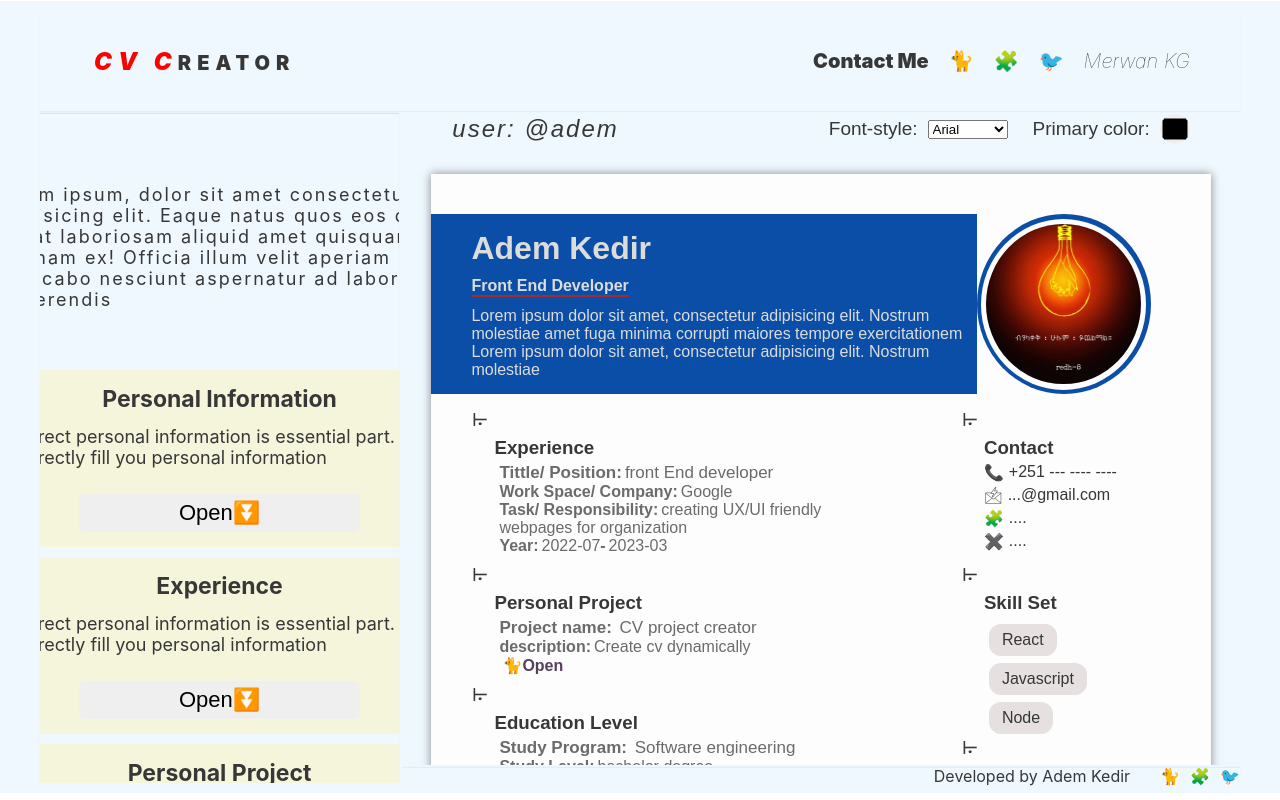
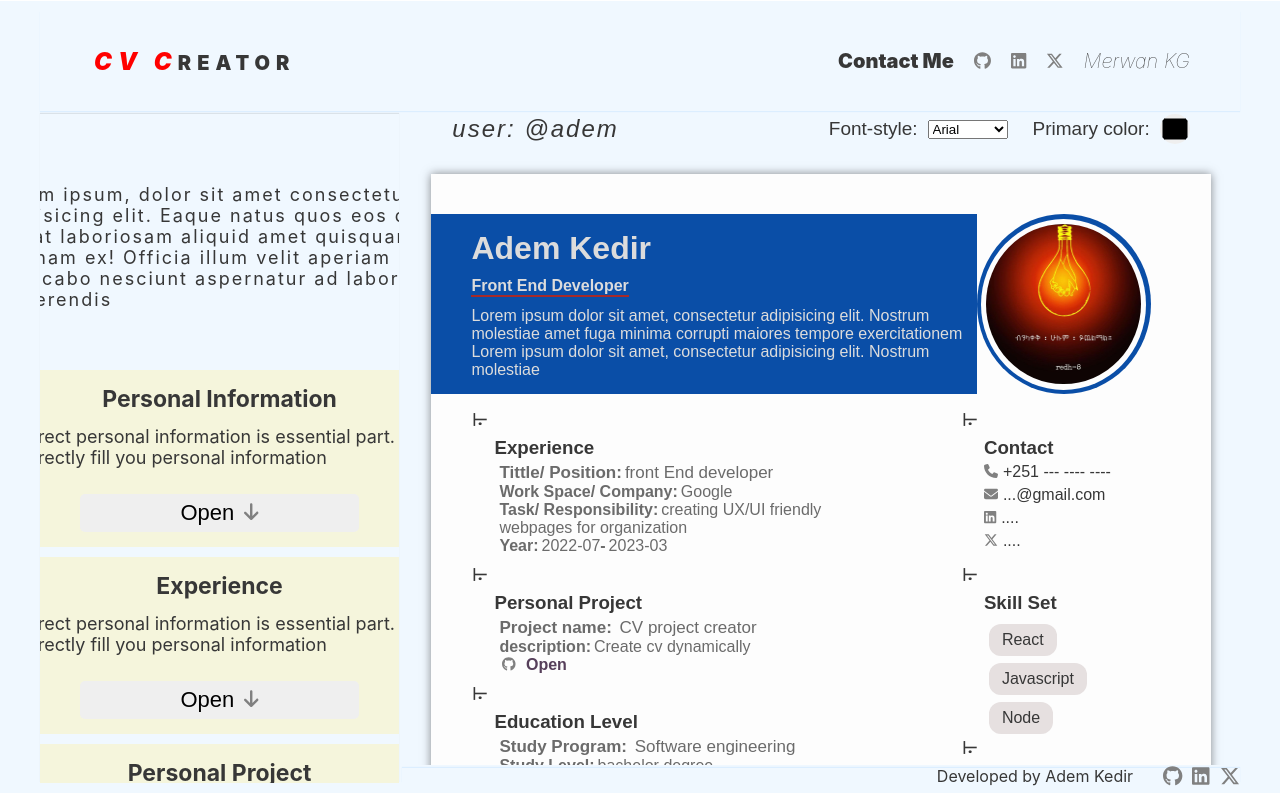
Before and after one commit to marwanGA09/Cv-project, a React (Vite) app: page / in a window 1280 px wide. Built offline with nearby package versions, Linux system fonts and the light colour scheme.

Commit message:
add font awesome icons

```diff
--- a/package.json
+++ b/package.json
@@ -10,6 +10,11 @@
     "preview": "vite preview"
   },
   "dependencies": {
+    "@fortawesome/fontawesome-svg-core": "^6.5.2",
+    "@fortawesome/free-brands-svg-icons": "^6.5.2",
+    "@fortawesome/free-regular-svg-icons": "^6.5.2",
+    "@fortawesome/free-solid-svg-icons": "^6.5.2",
+    "@fortawesome/react-fontawesome": "^0.2.2",
     "react": "^18.2.0",
     "react-dom": "^18.2.0"
   },
--- a/src/App.jsx
+++ b/src/App.jsx
@@ -1,6 +1,20 @@
 import { useState } from 'react';
 import Navigation from './assets/component/Navigation';
 import setLocalStorage, { getLocalStorage } from './setLocalStorage';
+
+import { FontAwesomeIcon } from '@fortawesome/react-fontawesome';
+import {
+  faGithub,
+  faLinkedin,
+  faXTwitter,
+} from '@fortawesome/free-brands-svg-icons';
+import {
+  faArrowDown,
+  faArrowUp,
+  faClose,
+  faEnvelope,
+  faPhone,
+} from '@fortawesome/free-solid-svg-icons';
 
 export default function App() {
   return (
@@ -533,7 +547,21 @@ function Card({
       >
         {isCurrent ? 'Close' : 'Open'}
         <span className={`${isCurrent ? 'open' : 'close'}`}>
-          {isCurrent ? '⏫' : '⏬'}
+          {isCurrent ? (
+            <FontAwesomeIcon
+              icon={faArrowUp}
+              size="sm"
+              color="gray"
+              style={{ marginLeft: '1rem' }}
+            />
+          ) : (
+            <FontAwesomeIcon
+              icon={faArrowDown}
+              size="sm"
+              color="gray"
+              style={{ marginLeft: '1rem' }}
+            />
+          )}
         </span>
       </button>
     </div>
@@ -561,6 +589,7 @@ function CvContainer({
     <div className="cv-container">
       <TopCvContainer
         personalInformation={personalInformation}
+        userStyle={userStyle}
         onStyle={setUserStyle}
       />
       <CV
@@ -584,13 +613,24 @@ function Footer({ children }) {
     <div className="footer">
       <p>Developed by Adem Kedir </p>
       <div>
-        <a href="#">🐈</a> <a href="#">🧩</a> <a href="#">🐦</a>
+        <a href="#">
+          {' '}
+          <FontAwesomeIcon icon={faGithub} size="lg" color="gray" />
+        </a>{' '}
+        <a href="#">
+          {' '}
+          <FontAwesomeIcon icon={faLinkedin} size="lg" color="gray" />
+        </a>{' '}
+        <a href="#">
+          {' '}
+          <FontAwesomeIcon icon={faXTwitter} size="lg" color="gray" />
+        </a>
       </div>
     </div>
   );
 }
 
-function TopCvContainer({ children, personalInformation, onStyle }) {
+function TopCvContainer({ children, personalInformation, userStyle, onStyle }) {
   return (
     <div className="top">
       <p>User: @{personalInformation.fullName.split(' ')[0]}</p>
@@ -731,6 +771,7 @@ function PersonalInformationInput({ onPersonalInfoChange, onImageUpLoad }) {
         type="file"
         name="image"
         id="image"
+        accept="image/*"
         onChange={(e) => onImageUpLoad(e)}
       />
     </div>
@@ -896,7 +937,9 @@ function PersonalProject({ personalProject }) {
             <span>{personalProject.projectDescription[key] || ''}</span>
           </h6>
           <a href={personalProject.projectURL[key] || ''} target="_black">
-            <span>🐈</span>
+            <span style={{ marginRight: '1rem' }}>
+              <FontAwesomeIcon icon={faGithub} size="sm" color="gray" />
+            </span>
             Open
           </a>
         </div>
@@ -1165,19 +1208,28 @@ function SocialMediaLinks({ socialMedia }) {
   return (
     <ul className="social-media">
       <li>
-        <span>📞</span>
+        <span>
+          {' '}
+          <FontAwesomeIcon icon={faPhone} size="sm" color="gray" />
+        </span>
         <a href="#">{socialMedia.phone}</a>
       </li>
       <li>
-        <span>🖄</span>
+        <span>
+          <FontAwesomeIcon icon={faEnvelope} size="sm" color="gray" />
+        </span>
         <a href="#">{socialMedia.email}</a>
       </li>
       <li>
-        <span>🧩</span>
+        <span>
+          <FontAwesomeIcon icon={faLinkedin} size="sm" color="gray" />
+        </span>
         <a href="#">{socialMedia.linkedIn}</a>
       </li>
       <li>
-        <span>✖️</span>
+        <span>
+          <FontAwesomeIcon icon={faXTwitter} size="sm" color="gray" />
+        </span>
         <a href="#">{socialMedia.twitter}</a>
       </li>
     </ul>
--- a/src/assets/component/Navigation.jsx
+++ b/src/assets/component/Navigation.jsx
@@ -1,3 +1,10 @@
+import {
+  faGithub,
+  faLinkedin,
+  faXTwitter,
+} from '@fortawesome/free-brands-svg-icons';
+import { FontAwesomeIcon } from '@fortawesome/react-fontawesome';
+
 export default function Navigation() {
   return (
     <div className="navigation">
@@ -7,7 +14,17 @@ export default function Navigation() {
       <div>
         Contact me
         <div>
-          <a href="#">🐈</a> <a href="#">🧩</a> <a href="#">🐦</a>
+          <a href="#">
+            <FontAwesomeIcon icon={faGithub} size="sm" color="gray" />
+          </a>{' '}
+          <a href="#">
+            {' '}
+            <FontAwesomeIcon icon={faLinkedin} size="sm" color="gray" />
+          </a>{' '}
+          <a href="#">
+            {' '}
+            <FontAwesomeIcon icon={faXTwitter} size="sm" color="gray" />
+          </a>
           <span>Merwan KG</span>
         </div>
       </div>
```
Also changed, not shown: 1 other file (tests, documents, lock files or other folders).
